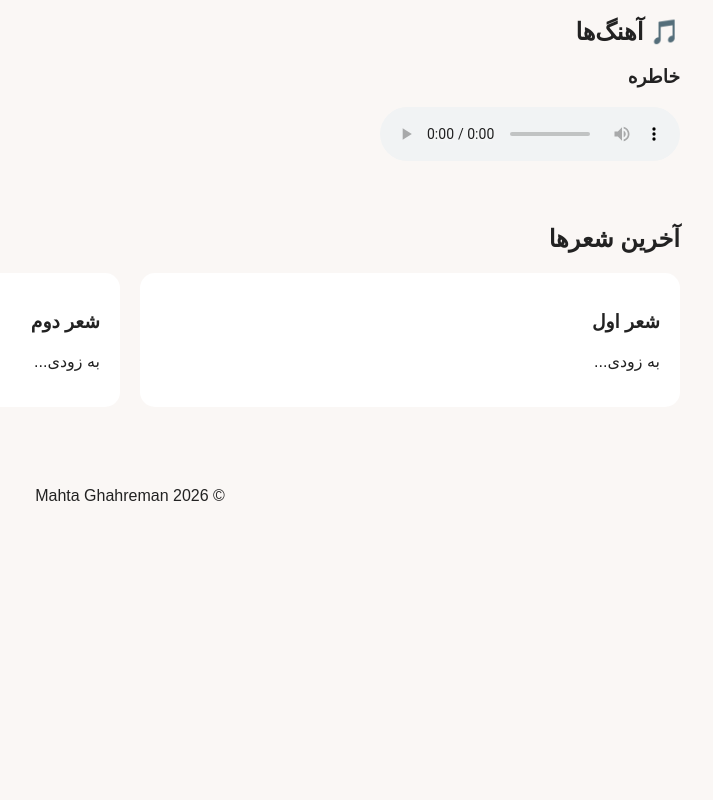
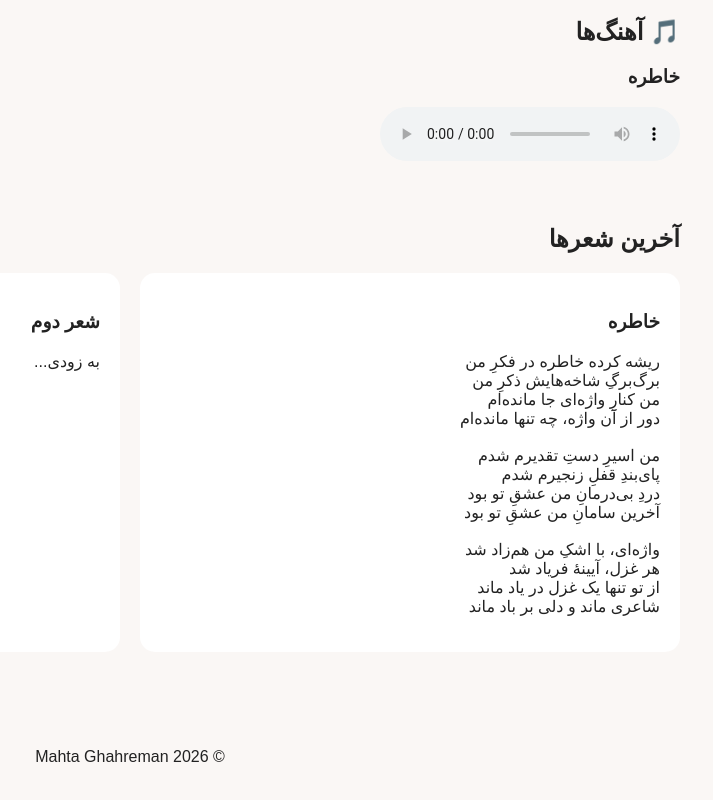
Before and after one commit to mahtaghahreman/Mahta_ghahreman, a Next.js app: page / in a window 1280 px wide. Shown: the part 770-1570 px from the top of the page, without its empty margins (510-1223 px from the left). Before the commit the page ends 1315 px from the top, so only its background shows below. Built offline with nearby package versions, Linux system fonts and the light colour scheme.

Commit message:
Update page.tsx

```diff
--- a/app/page.tsx
+++ b/app/page.tsx
@@ -12,6 +12,7 @@ export default function Home() {
           <a href="#">درباره من</a>
           <a href="#">شعرها</a>
           <a href="#">آهنگ‌ها</a>
+          <a href="#">ارتباط</a>
         </nav>
       </header>
 
@@ -30,6 +31,7 @@ export default function Home() {
 
 
         <div className="intro">
+
           <h2>Mahta Ghahreman</h2>
 
           <p>
@@ -39,9 +41,11 @@ export default function Home() {
           <p>
             شعرهایی از عشق، دلتنگی، احساس و لحظه‌هایی که در دل آدم‌ها ماندگار می‌شوند.
           </p>
+
         </div>
 
       </section>
+
 
 
       <section className="music">
@@ -65,34 +69,66 @@ export default function Home() {
       </section>
 
 
+
       <section className="poems">
 
         <h2>آخرین شعرها</h2>
 
         <div className="cards">
 
+
           <article>
-            <h3>شعر اول</h3>
+
+            <h3>خاطره</h3>
+
+            <p>
+              ریشه کرده خاطره در فکرِ من<br />
+              برگ‌برگِ شاخه‌هایش ذکرِ من<br />
+              من کنارِ واژه‌ای جا مانده‌ام<br />
+              دور از آن واژه، چه تنها مانده‌ام<br />
+              <br />
+
+              من اسیرِ دستِ تقدیرم شدم<br />
+              پای‌بندِ قفلِ زنجیرم شدم<br />
+              دردِ بی‌درمانِ من عشقِ تو بود<br />
+              آخرین سامانِ من عشقِ تو بود<br />
+              <br />
+
+              واژه‌ای، با اشکِ من هم‌زاد شد<br />
+              هر غزل، آیینهٔ فریاد شد<br />
+              از تو تنها یک غزل در یاد ماند<br />
+              شاعری ماند و دلی بر باد ماند
+            </p>
+
+          </article>
+
+
+
+          <article>
+
+            <h3>شعر دوم</h3>
+
             <p>
               به زودی...
             </p>
+
           </article>
 
-          <article>
-            <h3>شعر دوم</h3>
-            <p>
-              به زودی...
-            </p>
-          </article>
 
         </div>
 
       </section>
 
 
+
       <footer>
-        © 2026 Mahta Ghahreman
+
+        <p>
+          © 2026 Mahta Ghahreman
+        </p>
+
       </footer>
+
 
     </main>
   );
```
